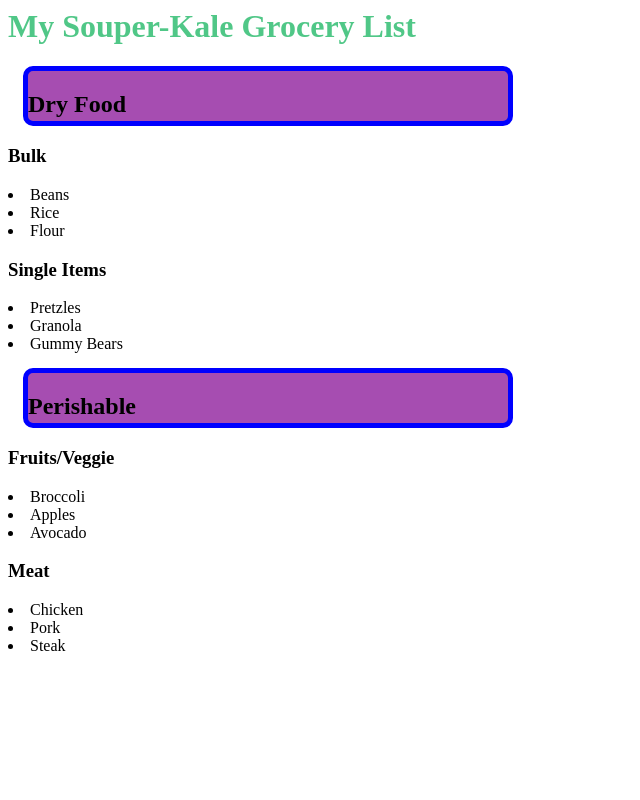
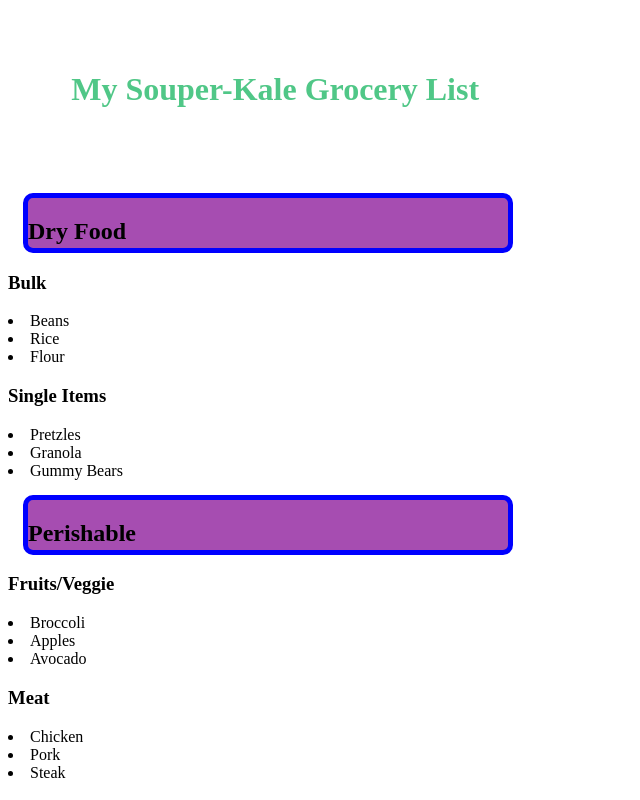
Before and after one commit to dane-hoffman/Souper-Kale-Grocery-List, a plain HTML site: page GroceryListWebsite/index.html in a window 1280 px wide. Shown: the whole page, without its empty margins (0-640 px from the left). Drawn offline with Linux system fonts and the light colour scheme.

Commit message:
Adjusted readability, and structured in-line blocks

```diff
--- a/GroceryListWebsite/index.html
+++ b/GroceryListWebsite/index.html
@@ -13,7 +13,7 @@
     <body>
 
         <header>
-            <h1 style=color:#50C787;padding: 5px 5px 5px 5px> My Souper-Kale Grocery List</h1>
+            <h1 style="color:#50C787; padding:5%;"> My Souper-Kale Grocery List</h1>
         </header>
 
         <section class="firstCategory">
```
Lines whose indentation alone changed are shown as unchanged.
